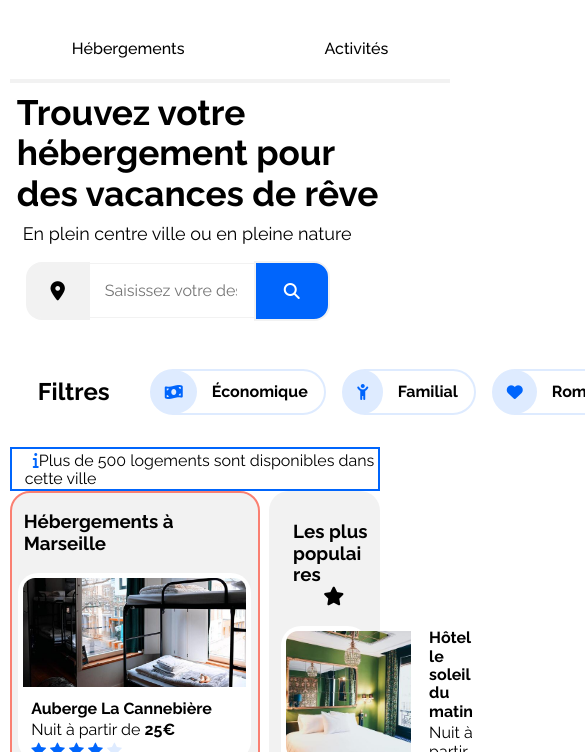
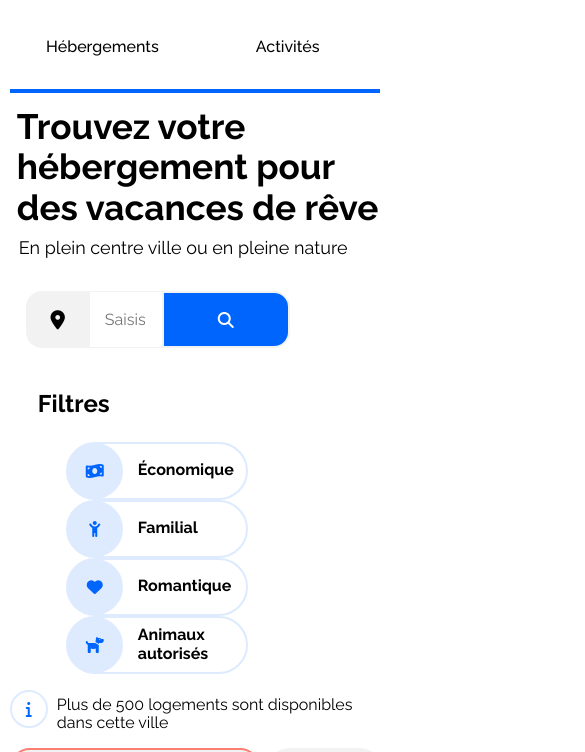
Before and after one commit to Natalina933/P2_Charbonnel_Nathalie_082022, a website: page Index.html in a window 390 px wide. Shown: the part 92-844 px from the top of the page, 585 px wide, since content can reach past the window. Drawn offline with nearby package versions, Linux system fonts and the light colour scheme; a web font is replaced by a local one.

Commit message:
Mep media queries header info filtre

```diff
--- a/Index.html
+++ b/Index.html
@@ -33,10 +33,7 @@
             <nav>
                 <a href="Index.html"><img src="./images/logo/Booki.png" alt="Logo Booki"> </a>
                     <div class="navBar ">
-                            <div class="navBarLink ">
                                 <a href="#accommodations">Hébergements</a>
-                            </div>
-                            <div class="navBarLink ">
                                 <a href="#activity">Activités</a>
                             </div>
                     </div>
@@ -62,17 +59,20 @@
     <!--Section filter-->
     <section class="filter">
         <h3 class="styleTextBoxFilter">Filtres</h3>
-        <div class="styleBoxFilter" >
+        <div class="styleBoxFilter cercle " >
             <ul>
-                <li><i class="fa-solid fa-money-bill-wave .cercle"></i><div class="styleTextFilter">&Eacute;conomique</div></li>
-                <li><i class="fa-solid fa-child-reaching .cercle"></i><div class="styleTextFilter">Familial</div></li>
-                <li><i class="fa-solid fa-heart .cercle"></i><div class="styleTextFilter">Romantique</div></li>
-                <li><i class="fa-solid fa-dog .cercle"></i><div class="styleTextFilter">Animaux autorisés</div></li>
+                <li><i class="fa-solid fa-money-bill-wave "></i><div class="styleTextFilter">&Eacute;conomique</div></li>
+                <li><i class="fa-solid fa-child-reaching "></i><div class="styleTextFilter">Familial</div></li>
+                <li><i class="fa-solid fa-heart "></i><div class="styleTextFilter">Romantique</div></li>
+                <li><i class="fa-solid fa-dog "></i><div class="styleTextFilter">Animaux autorisés</div></li>
             </ul>
         </div>
     </section>
-        <div class="info">
-            <p><i class="fa-solid fa-info .cercle"></i>Plus de 500 logements sont disponibles dans cette ville</p>
+        <div class="info cercle">
+            <div>
+                <i class="fa-solid fa-info "></i>
+            </div>
+            <p>Plus de 500 logements sont disponibles dans cette ville</p>
         </div>
 <!--Section hébergement-->
 <section class="contentAccommodations" id="accommodations">
--- a/css/styles.css
+++ b/css/styles.css
@@ -35,7 +35,8 @@ body{
 }
 .titre h1{
   font-size: 2.2em ;
-    margin: 10px 0 10px 7px;  }
+  margin: 10px 0 10px 7px;
+}
 .titre p{
    font-size: large;
 }
@@ -59,13 +60,11 @@ body{
     font-weight: 500;
   }
   .navBar a{
+    flex-basis: 50%;
     padding: 2rem;
-  }
-  .navBarLink {
-    padding-top: 34px;
     border-top: 4px solid transparent;
   }
-  .navBarLink:hover {
+  .navBar a:hover {
     border-top: 4px solid #0065fc;
     color: #0065fc;
   }
@@ -89,7 +88,7 @@ body{
     font-size: larger;
   }
   input{
-    height: 55px;
+    height: 3.6em;
   }
   .styleSearchInput{
     border-right: none;
@@ -99,25 +98,26 @@ body{
     padding-left: 15px ;
     font-size: 1rem;
     width: 100%;
-    min-width: 80%;
+    min-width: 64%;
     max-width: 20%;
   }
   .buttonSearch{
     color: white;
-    width: 49% ;
-    height: 60px;
+    width: 80px ;
+    height: 3.6em;
     border:2px solid #f2f2f2;
     background: #0065fc;
     border-radius: 0 1rem 1rem 0;
     font-size: 1rem;
     justify-content: center;
     cursor: pointer;
-    min-width: 37%;
+    min-width: 8rem;
   }
   .styleTextButtonSearch{
     justify-content: center;
     align-content: center;
-    font-size: larger;
+    text-transform: none;
+
   }
   .buttonSearch .fa-solid {
     display: none;
@@ -151,48 +151,49 @@ body{
   }
   .filter li:hover {
     color: #0065fc;
+    border: 2px solid #0065fc;
   }
   .filter .fa-solid{
     background: #deebff;
     color: #0065fc;
-    border-radius: 100%;
-    padding: 14px;
-    margin: -1px;
+    width: 20%;
   }
   .styleTextFilter{
     padding-left: 1rem;
   }
-  .cercle{
+.cercle i{
   aspect-ratio: 1 / 1;
-  width: 28px;
+  width: 38px;
   border-radius: 50%;
   border: #deebff 2px solid;
   display: flex;
   justify-content: center;
   align-items: center;
 }
+.filter .cercle i {
+    width: 3rem;
+    min-height: 3.5rem;
+    min-width: 3.5rem;
+    margin: -1px;
+}
 .info .fa-solid {
   color: #0065fc;
-  padding-left: 8px;
 }
 .info{
-  border: 2px solid #0065fc;
   display: flex;
+
 }
 /*Hébergement*/
 .contentAccommodations{
   display: flex;
   gap: 0.6em;
-  justify-content: space-evenly;
-
-
 }
 .card{
   display: flex;
   gap: 0.6rem;
   box-shadow: 0 0 16px #0000;
   flex-wrap: wrap;
-  justify-content: space-evenly;
+  justify-content: center;
 
 }
 .accommodations{
@@ -206,19 +207,19 @@ body{
 }
 .styleCard{
   background-color: white;
-  border-radius: 1.25rem;
+  border-radius: 12px;
   box-shadow: 0 0 20px #0000;
   cursor: pointer;
   height: 100%;
 }
 .styleCard:hover{
   transform: scale(1.02);
-  background-color: #deebff;
+  background-color: #46bed6;
 }
 .styleTextCard h4,p,.stars{
-  margin-top: 3px;
-  margin-bottom: 0;
-  margin-left: 13px;
+  margin-top: 6px;
+  margin-bottom: 1rem;
+  margin-left: 9px;
 }
 .stars{
   color: #0065fc;
@@ -303,6 +304,7 @@ body{
   box-shadow: 0 0 2px #0000002e;
   cursor: pointer;
   height: 100%;
+  /* overflow: hidden; */
 }
 /*Footer*/
 .contentFooter{
@@ -318,40 +320,39 @@ body{
 .navBar{
   justify-content: center;
   flex-basis: 100%;
-  gap: 1rem;
-  border-bottom: 4px solid #F2F2F2;
+  border-bottom: 4px solid transparent;
 }
-.navBarLink {
-  padding-bottom: 20px;
-    padding-inline: 30px ;
+.navBar a {
+flex-basis: 50%;
+border-bottom: 4px solid #0065fc;
+text-align: center;}
 
-  }
-  .navBarLink a:hover {
+.navBar a:hover {
   border-top: none;
-}
-.navBarLink:hover {
-  border-bottom: 4px solid #0065fc;
+  border-bottom: 4px solid #d0d1d2;
 }
 /***********/
 /*Section Reserch*/
-.searchbox{
-  min-width: 64%; ;
-}
 .styleTextButtonSearch {
   display: none;
-
-}
-.buttonSearch .fa-solid {
-  display: contents;
-
+  border-radius: 1rem 1rem 1rem 1rem;
 }
 
 .buttonSearch .fa-solid{
   display: block;
 }
-.styleTextbuttonSearch{
-  border-radius: 1rem 1rem 1rem 1rem;
 
+.styleSearchInput{
+  overflow: visible;
+}
+/***********/
+/*Section Reserch*/
+.filter{
+  display: block;
+}
+.filter ul{
+  display: block;
+  max-width: 60%;
 }
 
 }
```
Also changed, not shown: 4 other files. Lines whose indentation alone changed are shown as unchanged.
